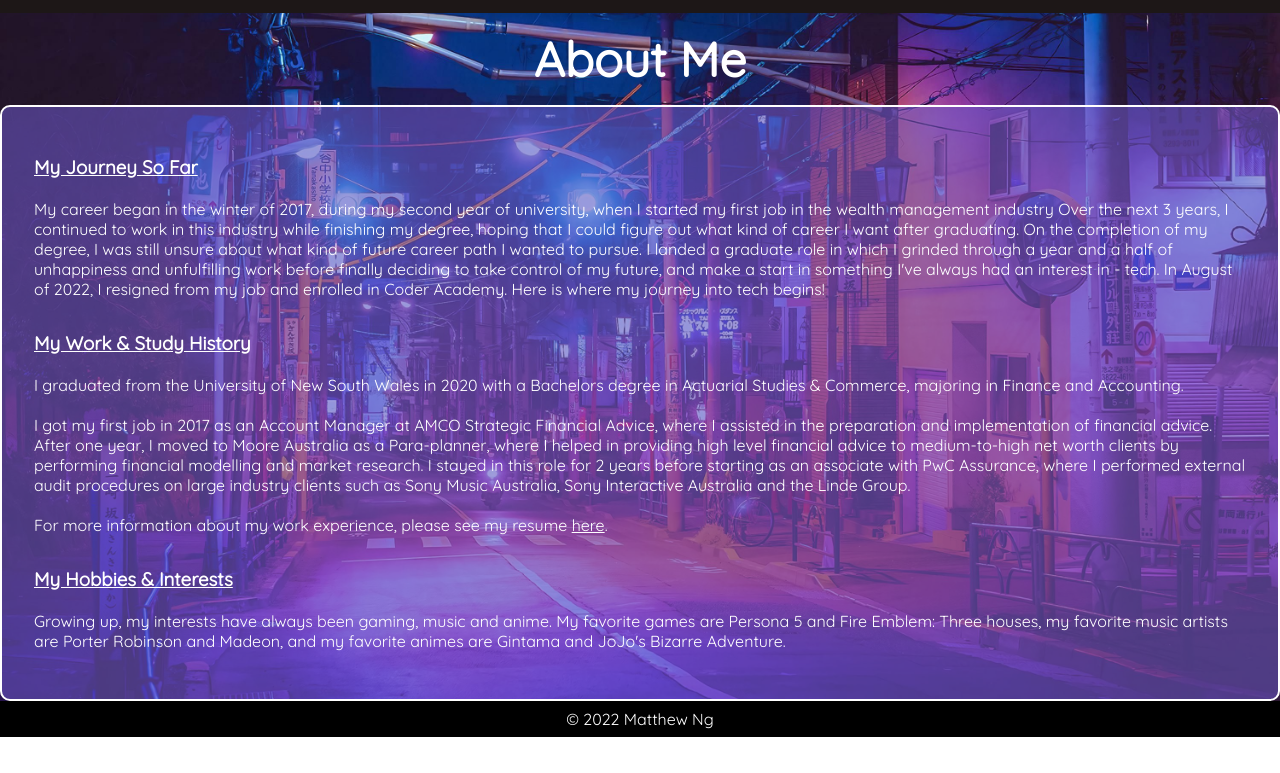
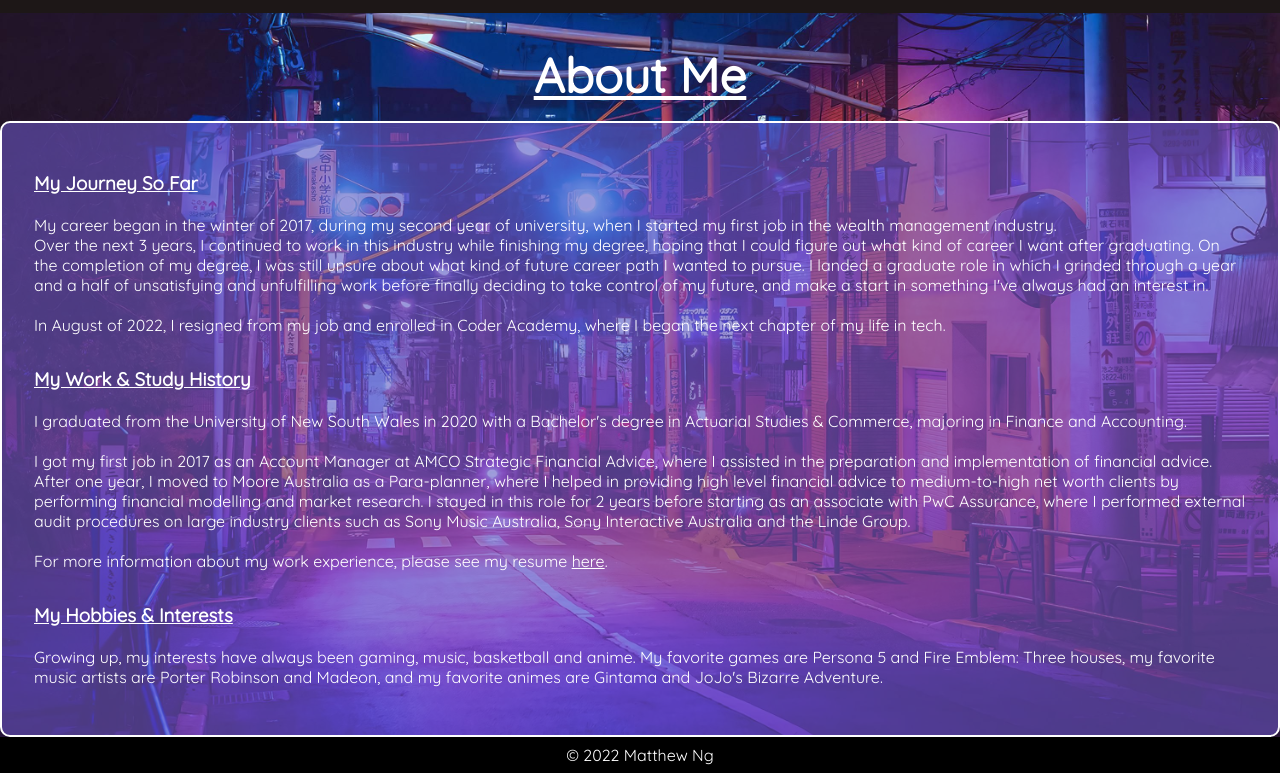
Before and after one commit to matthewngc/MatthewNg_T1A2, a plain HTML site: page aboutme.html in a window 1280 px wide. Shown: the part 75-848 px from the top of the page. Before the commit the page ends 812 px from the top, so only its background shows below. Drawn offline with Linux system fonts and the light colour scheme.

Commit message:
Final Changes

```diff
--- a/aboutme.html
+++ b/aboutme.html
@@ -29,18 +29,21 @@
                 <h3>My Journey So Far</h3>
                 <br>
                 <p>
-                My career began in the winter of 2017, during my second year of university, when I started my first job in the wealth management industry
+                My career began in the winter of 2017, during my second year of university, when I started my first job in the wealth management industry.
+                <br>
                 Over the next 3 years, I continued to work in this industry while finishing my degree, hoping that I could figure out what kind of career I want after graduating.
                 On the completion of my degree, I was still unsure about what kind of future career path I wanted to pursue.
-                I landed a graduate role in which I grinded through a year and a half of unhappiness and unfulfilling work before finally deciding to take control of my future, and make a start in something I've always had an interest in - tech.
-                In August of 2022, I resigned from my job and enrolled in Coder Academy. Here is where my journey into tech begins!
+                I landed a graduate role in which I grinded through a year and a half of unsatisfying and unfulfilling work before finally deciding to take control of my future, and make a start in something I've always had an interest in.
+                <br>
+                <br>
+                In August of 2022, I resigned from my job and enrolled in Coder Academy, where I began the next chapter of my life in tech.
                 </p>
             </div>
             <div id="work">
                 <h3>My Work & Study History</h3>
                 <br>
                 <p>
-                    I graduated from the University of New South Wales in 2020 with a Bachelors degree in Actuarial Studies & Commerce, majoring in Finance and Accounting.
+                    I graduated from the University of New South Wales in 2020 with a Bachelor's degree in Actuarial Studies & Commerce, majoring in Finance and Accounting.
                 <br>
                 <br>
                     I got my first job in 2017 as an Account Manager at AMCO Strategic Financial Advice, where I assisted in the preparation and implementation of financial advice.
@@ -55,7 +58,7 @@
                 <h3>My Hobbies & Interests</h3>
                 <br>
                 <p>
-                Growing up, my interests have always been gaming, music and anime. My favorite games are Persona 5 and Fire Emblem: Three houses, my favorite music artists are Porter Robinson and Madeon, and my favorite animes are Gintama and JoJo's Bizarre Adventure.
+                Growing up, my interests have always been gaming, music, basketball and anime. My favorite games are Persona 5 and Fire Emblem: Three houses, my favorite music artists are Porter Robinson and Madeon, and my favorite animes are Gintama and JoJo's Bizarre Adventure.
                 </p>
             </div>
             </div>
--- a/style.css
+++ b/style.css
@@ -144,7 +144,7 @@ footer {
     display: flex;
     flex-direction: column;
     justify-content: space-between;
-    margin:auto;
+    margin: auto;
     height: auto;
 }
 
@@ -176,8 +176,10 @@ footer {
 
 #aboutme_page h1 {
     padding: 1rem;
+    margin-top: 1rem;
     font-size: 3rem;
     font-weight: bolder;
+    text-decoration: underline;
 }
 
 /* Media breakpoint*/
```
